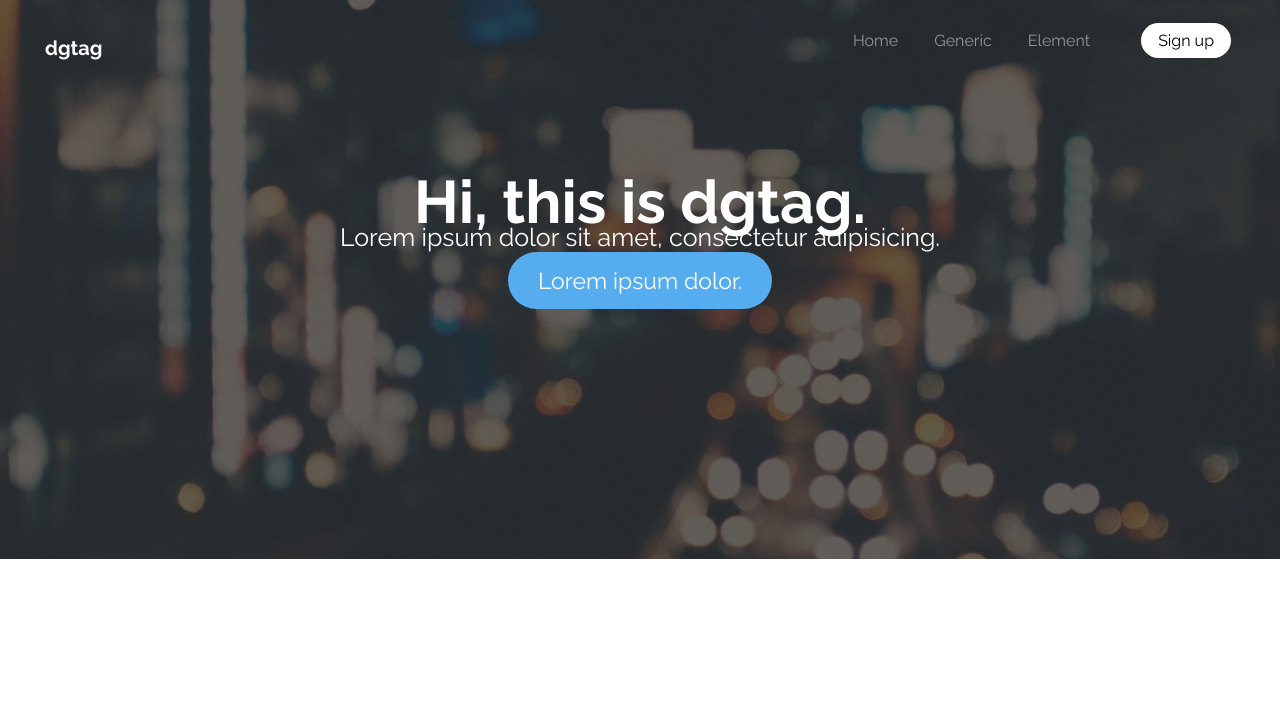
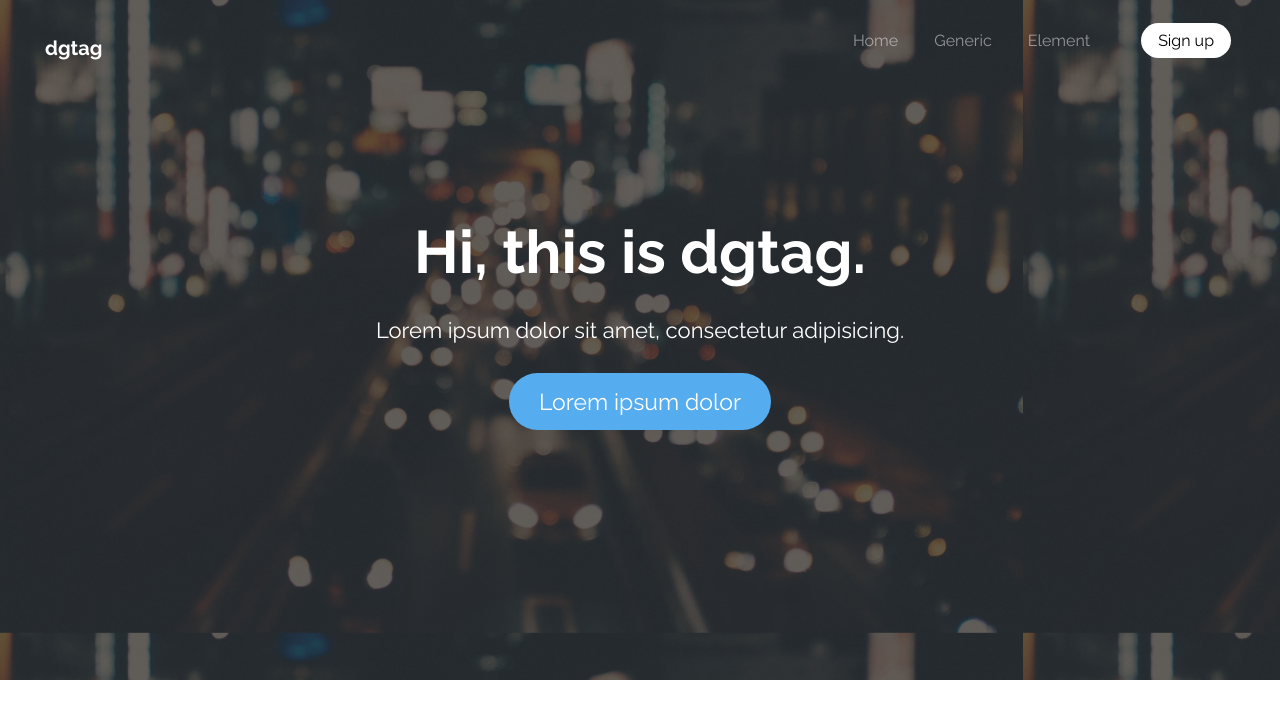
Before and after one commit to rahimaee/Company-template, a plain HTML site: page index.html in a window 1280 px wide. Drawn offline with Linux system fonts and the light colour scheme.

Commit message:
fix header

```diff
--- a/assets/css/style.css
+++ b/assets/css/style.css
@@ -1,14 +1,17 @@
 @import url(font-awesome.min.css);
 @import url(http://fonts.googleapis.com/css?family=Raleway:700,400);
+
 * {
     margin: auto;
 }
-body{
+
+body {
     font-family: "Raleway";
 }
 
 .header {
-    background-image: url("/assets/img/dark_tint.png"),url("/assets/img/bokeh_car_lights_bg.jpg");
+    background-image: url("/assets/img/dark_tint.png"), url("/assets/img/bokeh_car_lights_bg.jpg");
+    background-size:1023px ;
 }
 
 li {
@@ -29,6 +32,9 @@ nav.Nav {
     top: 25px;
     left: 45px;
     color: white;
+}
+.HeadInHeader:hover{
+    text-decoration: underline goldenrod;
 }
 
 .Tools_Bar_ul {
@@ -57,7 +63,8 @@ a.Tools_bar_a:hover {
 h2.Head2InHeader {
     text-align: center;
     font-size: 60px;
-    margin-top: 130px;
+    margin-top: 180px;
+    margin-bottom: 30px;
     color: white;
 
 }
@@ -77,8 +84,9 @@ h2.Head2InHeader {
 
 p.PInHeader {
     text-align: center;
-    font-size: 25px;
-    margin-top: -15px;
+    font-size: 22px;
+    margin-top: 15px;
+    margin-bottom: 30px;
     color: white;
 }
 
@@ -104,4 +112,7 @@ p.PInHeader {
 #buttons {
     text-align: center;
 }
-a.btn{margin-bottom: 250px}
+
+a.btn {
+    margin-bottom: 250px
+}
--- a/index.html
+++ b/index.html
@@ -19,7 +19,7 @@
     <h2 class="Head2InHeader">Hi, this is dgtag.</h2>
     <p class="PInHeader">Lorem ipsum dolor sit amet, consectetur adipisicing.</p>
     <div id="buttons">
-        <a href="#" class="btn blue">Lorem ipsum dolor.</a>
+        <a href="#" class="btn blue">Lorem ipsum dolor</a>
     </div>
 </div>
 <div></div>
```
